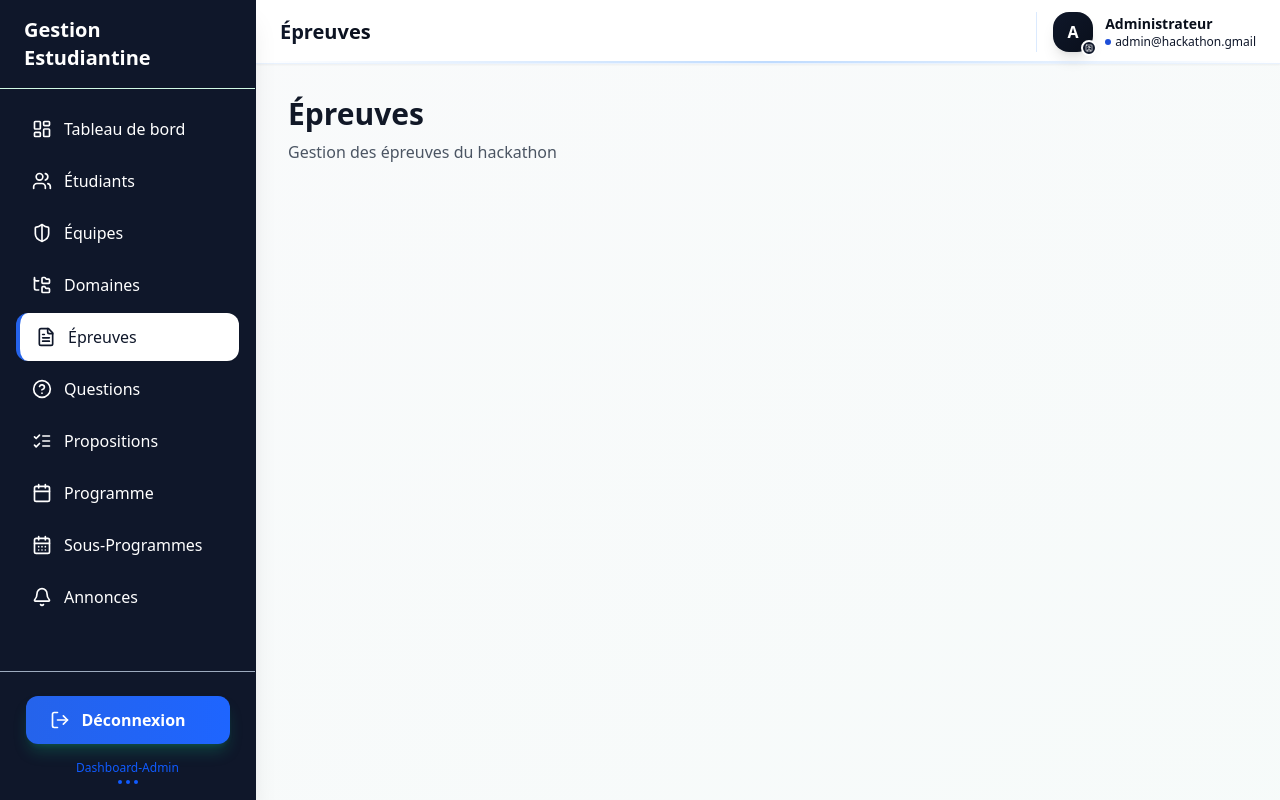
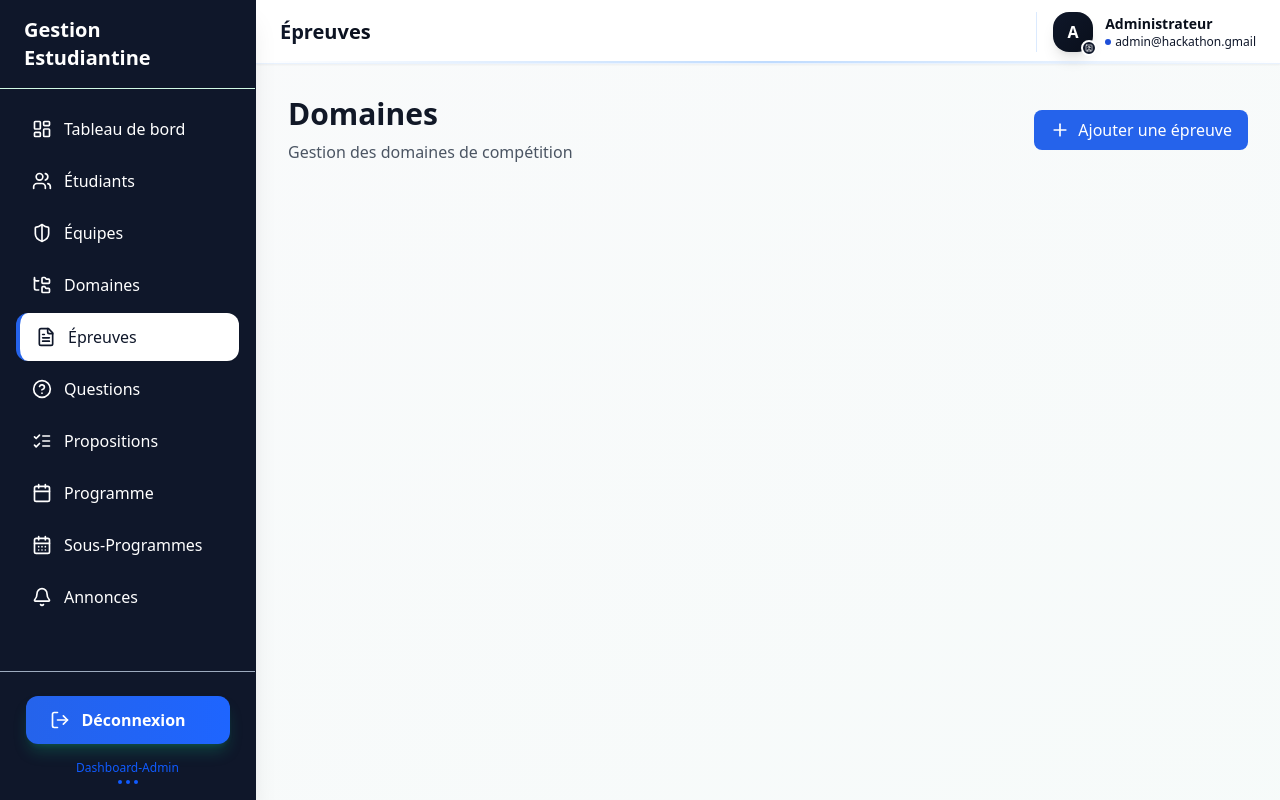
Before and after one commit to kouahodavid6/HACKATHON-REDIs-IUA-2025, a React (Vite) app: page /epreuves in a window 1280 px wide. Built offline with nearby package versions, Linux system fonts and the light colour scheme.

Commit message:
second commit

```diff
--- a/src/pages/Domaines/Domaines.jsx
+++ b/src/pages/Domaines/Domaines.jsx
@@ -1,11 +1,14 @@
 import { useState } from "react";
+import { Plus } from "lucide-react";
 import DashboardSidebar from "../components/DashboardSidebar";
 import DashboardHeader from "../components/DashboardHeader";
 
-import TitreH1PPages from "../components/TitresH1PPages";
+import HeaderSection from "../components/HeaderSection";
+
 
 const Domaines = () => {
     const [sidebarOpen, setSidebarOpen] = useState(false);
+    const [isModalOpen, setIsModalOpen] = useState(false);
 
     return (
         <div className="min-h-screen bg-gradient-to-br from-gray-50 to-emerald-50/20 flex flex-col md:flex-row">
@@ -51,9 +54,12 @@
             />
 
             <main className="flex-1 p-4 sm:p-6 md:p-8 overflow-auto bg-transparent space-y-6">
-                <TitreH1PPages
-                    titre="Domaines"
-                    description="Gestion des domaines de compétition"
+                <HeaderSection
+                    title="Domaines"
+                    subtitle="Gestion des domaines de compétition"
+                    buttonLabel="Ajouter un domaine"
+                    icon={Plus}
+                    onButtonClick={() => setIsModalOpen(true)}
                 />
             </main>
         </div>
--- a/src/pages/Epreuves/Epreuves.jsx
+++ b/src/pages/Epreuves/Epreuves.jsx
@@ -1,11 +1,13 @@
 import { useState } from "react";
+import { Plus } from "lucide-react";
 import DashboardSidebar from "../components/DashboardSidebar";
 import DashboardHeader from "../components/DashboardHeader";
 
-import TitreH1PPages from "../components/TitresH1PPages";
+import HeaderSection from "../components/HeaderSection";
 
 const Epreuves = () => {
     const [sidebarOpen, setSidebarOpen] = useState(false);
+    const [isModalOpen, setIsModalOpen] = useState(false);
 
     return (
         <div className="min-h-screen bg-gradient-to-br from-gray-50 to-emerald-50/20 flex flex-col md:flex-row">
@@ -51,9 +53,12 @@
             />
 
             <main className="flex-1 p-4 sm:p-6 md:p-8 overflow-auto bg-transparent space-y-6">
-                <TitreH1PPages
-                    titre="Épreuves"
-                    description="Gestion des épreuves du hackathon"
+                <HeaderSection
+                    title="Domaines"
+                    subtitle="Gestion des domaines de compétition"
+                    buttonLabel="Ajouter une épreuve"
+                    icon={Plus}
+                    onButtonClick={() => setIsModalOpen(true)}
                 />
             </main>
         </div>
--- a/src/pages/Equipes/Equipes.jsx
+++ b/src/pages/Equipes/Equipes.jsx
@@ -53,8 +53,8 @@
 
             <main className="flex-1 p-4 sm:p-6 md:p-8 overflow-auto bg-transparent space-y-6">
                 <TitreH1PPages
-                    titre="Équipes"
-                    description="Gestion des équipes formées"
+                    title="Équipes"
+                    subtitle="Gestion des équipes formées"
                 />
 
                 <div className="grid grid-cols-1 md:grid-cols-2 lg:grid-cols-3 gap-6">
--- a/src/pages/Etudiants/Etudiants.jsx
+++ b/src/pages/Etudiants/Etudiants.jsx
@@ -55,8 +55,8 @@
 
             <main className="flex-1 p-4 sm:p-6 md:p-8 overflow-auto bg-transparent space-y-6">
                 <TitreH1PPages
-                    titre="Étudiants"
-                    description="Gestion de tous les étudiants inscrits"
+                    title="Étudiants"
+                    subtitle="Gestion de tous les étudiants inscrits"
                 />
 
                 <div className="bg-white rounded-xl shadow-sm border border-gray-200 p-6">
--- /dev/null
+++ b/src/pages/components/HeaderSection.jsx
@@ -0,0 +1,42 @@
+import PropTypes from "prop-types";
+import { Plus } from "lucide-react";
+
+const HeaderSection = ({
+    title,
+    subtitle,
+    buttonLabel,
+    onButtonClick,
+    icon: Icon = Plus, // Par défaut l’icône Plus
+    buttonColor = "bg-blue-600 hover:bg-blue-700",
+}) => {
+    return (
+        <div className="flex items-center justify-between">
+            <div>
+                <h1 className="text-3xl font-bold text-gray-900">{title}</h1>
+                {subtitle && <p className="text-gray-600 mt-2">{subtitle}</p>}
+            </div>
+
+            {onButtonClick && (
+                <button
+                    onClick={onButtonClick}
+                    className={`flex items-center gap-2 px-4 py-2 ${buttonColor} text-white rounded-lg transition-colors`}
+                >
+                    {Icon && <Icon size={20} />}
+                    {buttonLabel}
+                </button>
+            )}
+        </div>
+    );
+};
+
+// ✅ Définition des PropTypes
+HeaderSection.propTypes = {
+    title: PropTypes.string.isRequired,
+    subtitle: PropTypes.string,
+    buttonLabel: PropTypes.string,
+    onButtonClick: PropTypes.func,
+    icon: PropTypes.elementType, // Pour passer un composant d’icône
+    buttonColor: PropTypes.string, // Pour personnaliser la couleur du bouton
+};
+
+export default HeaderSection;
--- a/src/pages/components/TitresH1PPages.jsx
+++ b/src/pages/components/TitresH1PPages.jsx
@@ -1,10 +1,10 @@
 import PropTypes from "prop-types";
 
-const TitreH1PPages = ({ titre, description }) => {
+const TitreH1PPages = ({ title, subtitle }) => {
     return(
         <div>
-            <h1 className="text-3xl font-bold text-gray-900">{ titre }</h1>
-            <p className="text-gray-600 mt-2">{ description }</p>
+            <h1 className="text-3xl font-bold text-gray-900">{ title }</h1>
+            <p className="text-gray-600 mt-2">{ subtitle }</p>
         </div>
     );
 }
```
